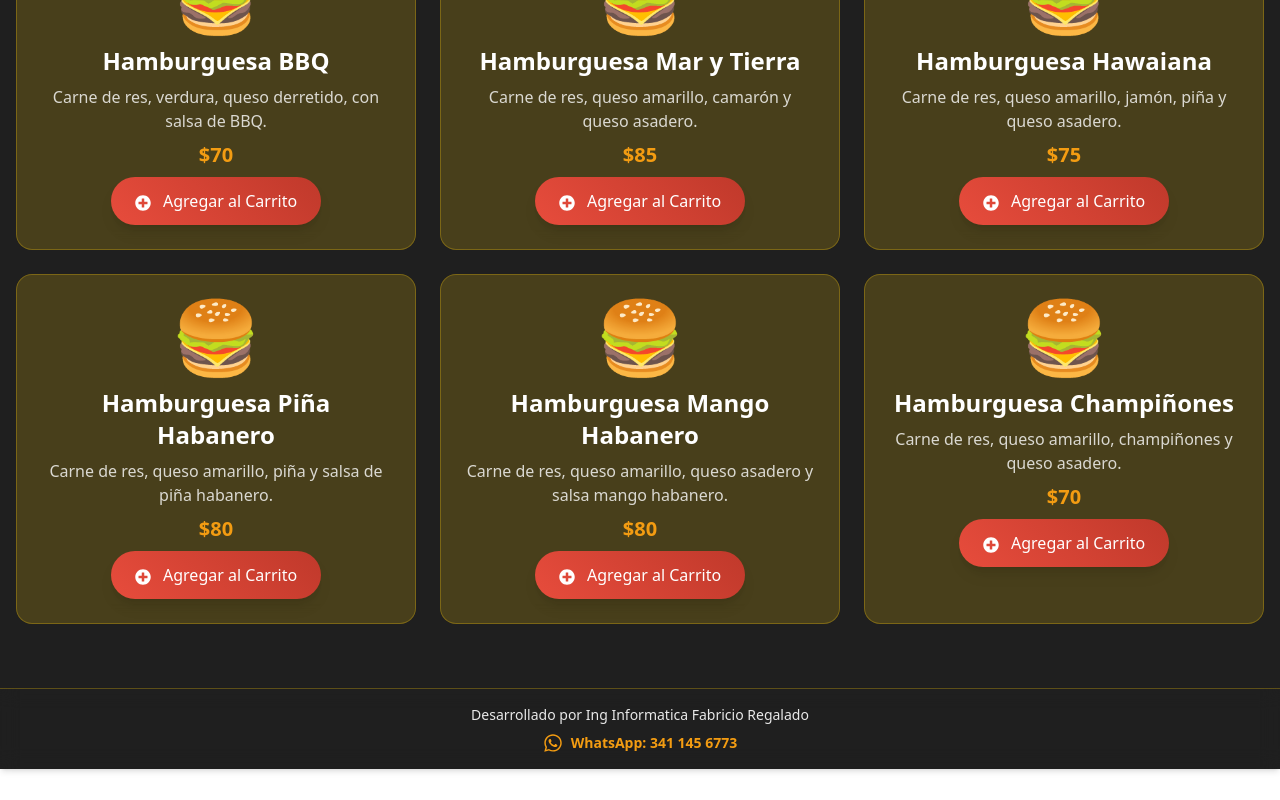
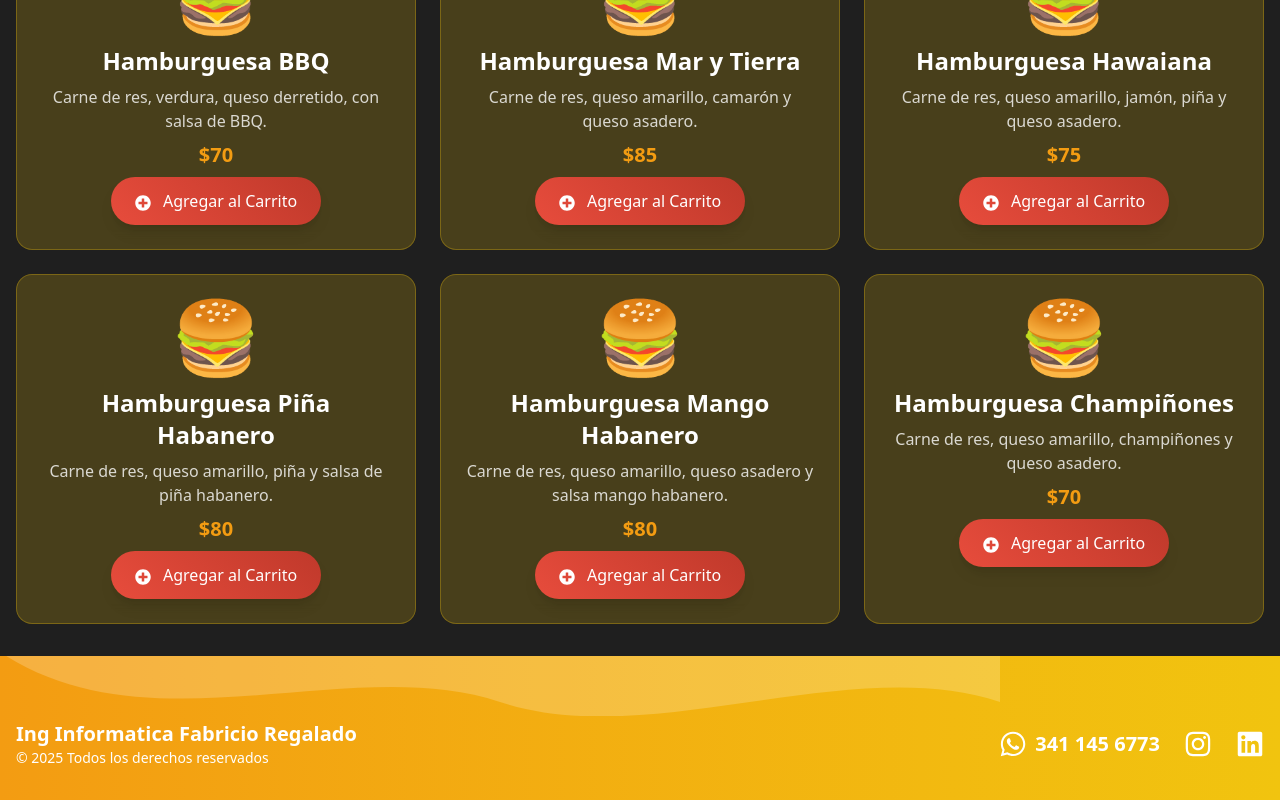
Before and after one commit to FabricioRegalado/negocios, a React (Vite) app: page / in a window 1280 px wide. Shown: the part 1006-1806 px from the top of the page. Before the commit the page ends 1775 px from the top, so only its background shows below. Built offline with nearby package versions, Linux system fonts and the light colour scheme.

Commit message:
Update footer section

```diff
--- a/src/pages/Menu.jsx
+++ b/src/pages/Menu.jsx
@@ -5,7 +5,9 @@ import {
   FaTrashAlt,
   FaWhatsapp,
   FaCheckCircle,
-  FaSpinner
+  FaSpinner,
+  FaInstagram,
+  FaLinkedin
 } from "react-icons/fa";
 import { MdWbSunny, MdNightsStay } from "react-icons/md";
 
@@ -579,21 +581,56 @@ const Menu = () => {
       </main>
 
       {/* Footer */}
-      <footer className="mt-8 py-4 flex flex-col items-center justify-center gap-2 shadow-md transition-colors duration-500 ease-in-out"
-              style={{
-                background: themeStyles.footerGradient,
-                borderTop: `1px solid ${themeStyles.borderColor}`,
-                backdropFilter: "blur(10px)",
-              }}>
-        <p className="text-sm font-medium" style={{ color: themeStyles.textColor, opacity: 0.9 }}>
-          Desarrollado por Ing Informatica Fabricio Regalado
+      <footer className="relative pt-16 pb-8 bg-gradient-to-r from-[#F39C12] to-[#F1C40F] text-white overflow-hidden shadow-lg">
+      {/* Onda decorativa en la parte superior */}
+      <div className="absolute top-0 left-0 w-full -translate-y-1">
+        <svg className="w-full h-16" xmlns="http://www.w3.org/2000/svg" preserveAspectRatio="none">
+          <path
+            d="M0,0 C150,100 350,0 500,50 C650,100 850,0 1000,50 L1000,0 L0,0 Z"
+            fill="white"
+            opacity="0.2"
+          />
+        </svg>
+      </div>
+      <div className="relative container mx-auto px-4">
+        <div className="flex flex-col md:flex-row items-center justify-between">
+          <div className="text-center md:text-left mb-4 md:mb-0">
+            <p className="text-xl font-bold">Ing Informatica Fabricio Regalado</p>
+            <p className="text-sm">
+              © {new Date().getFullYear()} Todos los derechos reservados
             </p>
-        <a href="https://wa.me/3411456773" target="_blank" rel="noopener noreferrer"
-           className="flex items-center gap-2 text-sm font-bold transition-transform hover:scale-105"
-           style={{ color: accentColor }}>
-          <FaWhatsapp size={20} /><span>WhatsApp: 341 145 6773</span>
+          </div>
+          <div className="flex items-center gap-6">
+            <a
+              href="https://wa.me/3411456773"
+              target="_blank"
+              rel="noopener noreferrer"
+              className="flex items-center gap-2 hover:scale-110 transition-transform"
+            >
+              <FaWhatsapp size={28} />
+              <span className="text-xl font-bold">341 145 6773</span>
             </a>
+            <a
+              href="https://www.instagram.com/fabricio_ouo/"
+              target="_blank"
+              rel="noopener noreferrer"
+              className="hover:scale-110 transition-transform"
+            >
+              <FaInstagram size={28} />
+            </a>
+            <a
+              href="https://www.linkedin.com/in/oscar-fabricio-regalado-p%C3%A9rez-90181b225/"
+              target="_blank"
+              rel="noopener noreferrer"
+              className="hover:scale-110 transition-transform"
+            >
+              <FaLinkedin size={28} />
+            </a>
+          </div>
+        </div>
+      </div>
     </footer>
+
 
       {/* Popup de Personalización */}
       {selectedProduct && (
```
Lines whose indentation alone changed are shown as unchanged.
